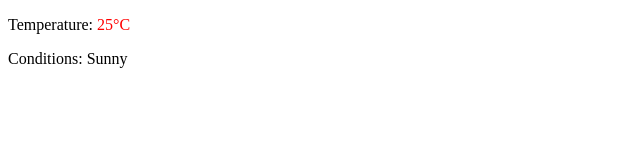
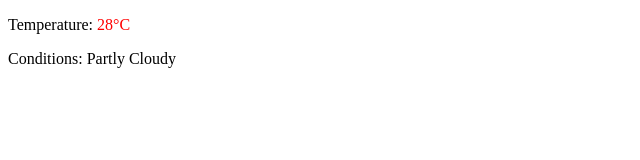
Before and after one commit to acciojob/conditional-weather-report-Jpfpp12, a React app: page / in a window 1280 px wide. Shown: the top 160 px of the page, without its empty margins (0-640 px from the left). Built offline with nearby package versions, Linux system fonts and the light colour scheme.

Commit message:
Update App.js

```diff
--- a/src/components/App.js
+++ b/src/components/App.js
@@ -1,15 +1,34 @@
-import React, { useState } from 'react';
+import React, { useState, useEffect } from 'react';
 import WeatherDisplay from './WeatherDisplay';
 
 function App() {
-  const [weather] = useState({
-    temperature: 25,
-    conditions: "Sunny"
+  const [weather, setWeather] = useState({
+    temperature: null,
+    conditions: null
   });
 
+  useEffect(() => {
+    const fetchWeather = () => {
+      setTimeout(() => {
+        setWeather({
+          temperature: 28,
+          conditions: "Partly Cloudy"
+        });
+      }, 2000);
+    };
+
+    fetchWeather();
+  }, []);
   return (
     <div>
-      <WeatherDisplay temperature={weather.temperature} conditions={weather.conditions} />
+      {weather.temperature !== null && weather.conditions ? (
+        <WeatherDisplay
+          temperature={weather.temperature}
+          conditions={weather.conditions}
+        />
+      ) : (
+        <p>Loading weather data...</p>
+      )}
     </div>
   );
 }
```
